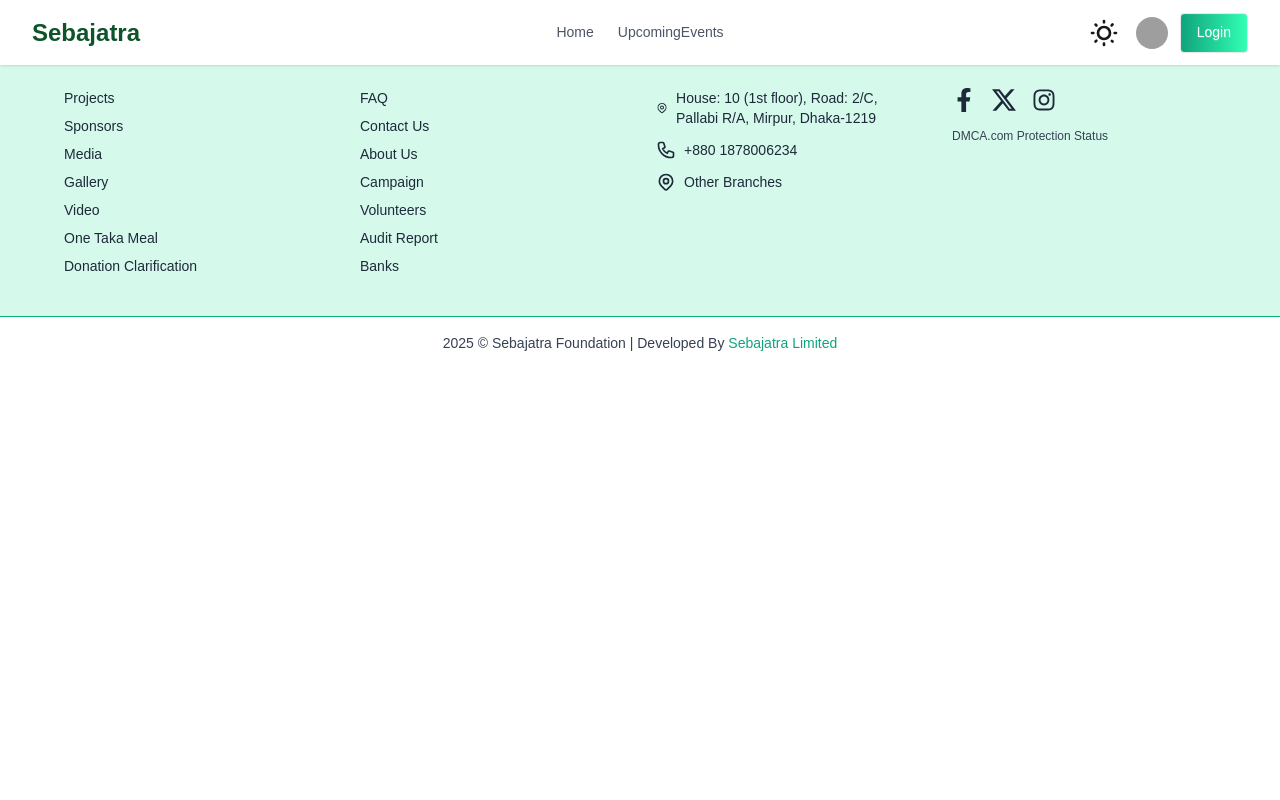
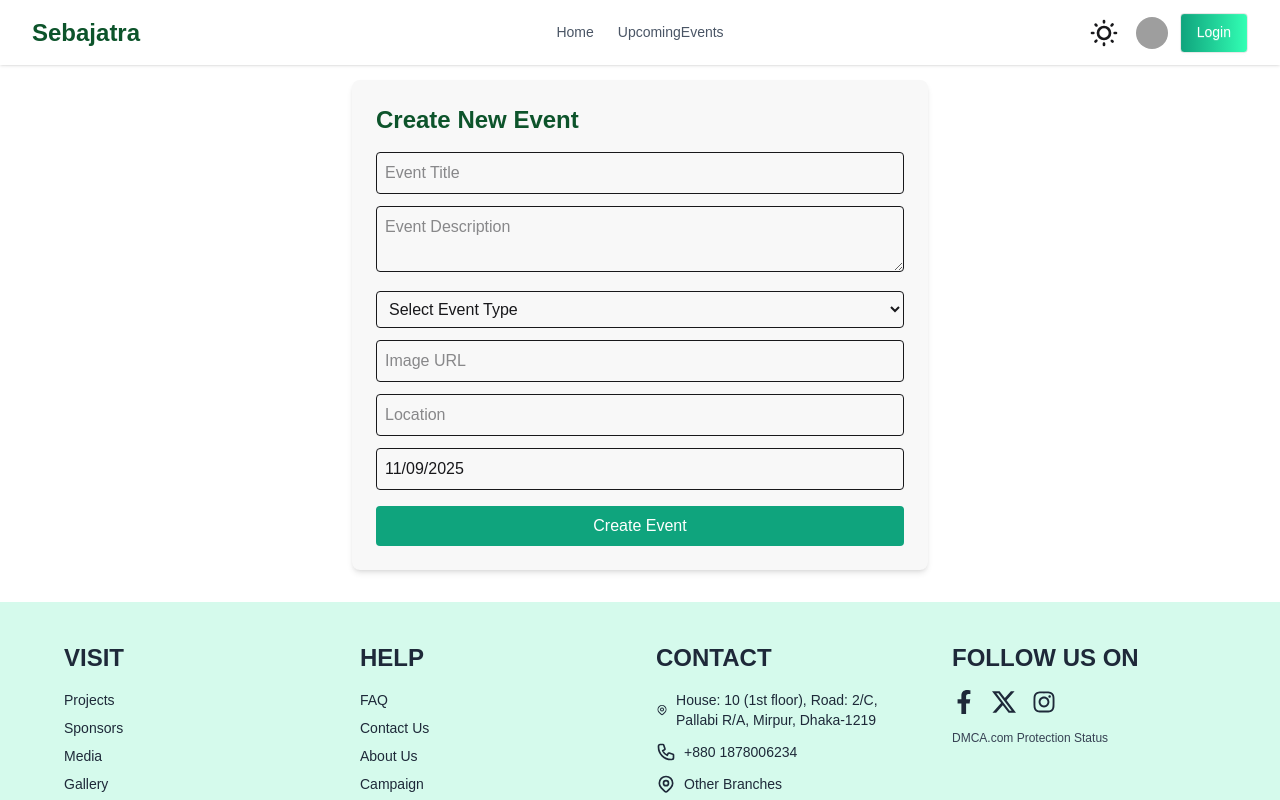
Before and after one commit to DishanSaha/my-assignment-10, a React (Vite) app: page /create-event in a window 1280 px wide. Shown: the top 800 px of the page. Built offline with nearby package versions, Linux system fonts and the light colour scheme; grey boxes are pictures that could not be loaded; a web font is replaced by a local one.

Commit message:
createEventpage completed

```diff
--- a/src/pages/CreateEvent.jsx
+++ b/src/pages/CreateEvent.jsx
@@ -1,7 +1,115 @@
-import React from 'react'
+import React, { useState } from 'react'
+import DatePicker from 'react-datepicker';
+import { useNavigate } from 'react-router';
+import Swal from 'sweetalert2';
 
 export default function CreateEvent() {
+
+  const navigate = useNavigate()
+
+  const [title, setTitle] = useState("");
+  const [description, setDescription] = useState("");
+  const [type, setType] = useState("");
+  const [image, setImage] = useState("");
+  const [location, setLocation] = useState("");
+  const [date, setDate] = useState(new Date());
+
+  const handleSubmit = (e) => {
+    e.preventDefault();
+
+    if (!title || !description || !type || !image || !location || !date) {
+      Swal.fire({
+        icon: "warning",
+        title: "Missing Fields",
+        text: "Please fill out all required fields.",
+      });
+      return;
+    }
+
+    if (date < new Date()) {
+      Swal.fire({
+        icon: "error",
+        title: "Invalid Date",
+        text: "Event date must be in the future.",
+      });
+      return;
+    }
+
+
+    Swal.fire({
+      icon: "success",
+      title: "Event Created!",
+      text: "Redirecting to Upcoming Events...",
+      timer: 2000,
+      showConfirmButton: false,
+    });
+    setTimeout(() => navigate("/upcoming-events"), 2000);
+  };
+
+
+
+
   return (
-    <div>CreateEvent</div>
+    <div>
+      <form onSubmit={handleSubmit} className="mt-20 max-w-xl mx-auto p-6 bg-base-200 rounded-lg shadow-md mb-8">
+        <h2 className="text-2xl font-semibold mb-4 text-green-900">Create New Event</h2>
+
+        <input
+          type="text"
+          placeholder="Event Title"
+          value={title}
+          onChange={(e) => setTitle(e.target.value)}
+          className="w-full border p-2 rounded mb-3"
+        />
+
+        <textarea
+          placeholder="Event Description"
+          value={description}
+          onChange={(e) => setDescription(e.target.value)}
+          className="w-full border p-2 rounded mb-3"
+        />
+
+        <select
+          value={type}
+          onChange={(e) => setType(e.target.value)}
+          className="w-full border p-2 rounded mb-3"
+        >
+          <option value="">Select Event Type</option>
+          <option value="Cleanup">Cleanup</option>
+          <option value="Plantation">Plantation</option>
+          <option value="Donation">Donation</option>
+        </select>
+
+        <input
+          type="text"
+          placeholder="Image URL"
+          value={image}
+          onChange={(e) => setImage(e.target.value)}
+          className="w-full border p-2 rounded mb-3"
+        />
+
+        <input
+          type="text"
+          placeholder="Location"
+          value={location}
+          onChange={(e) => setLocation(e.target.value)}
+          className="w-full border p-2 rounded mb-3"
+        />
+
+        <DatePicker
+          selected={date}
+          onChange={(d) => setDate(d)}
+          className="w-full border p-2 rounded mb-4"
+          placeholderText="Select Event Date"
+        />
+
+        <button
+          type="submit"
+          className="w-full font-medium bg-[#0fa47d] text-white py-2 rounded hover:bg-green-700"
+        >
+          Create Event
+        </button>
+      </form>
+    </div>
   )
 }
--- a/src/pages/EventDetails.jsx
+++ b/src/pages/EventDetails.jsx
@@ -1,7 +1,8 @@
-import { useLoaderData, useParams } from "react-router";
+import { Link, useLoaderData, useParams } from "react-router";
 import { format } from "date-fns";
 import { useEffect, useRef } from "react";
 import gsap from "gsap";
+
 
 export default function EventDetails() {
 
@@ -24,6 +25,8 @@ export default function EventDetails() {
   }, []);
 
 
+
+
   return (
     <div ref={containerRef} className="max-w-4xl mt-20 mb-8 shadow-lg mx-auto bg-base-200 py-10 px-6 sm:px-4">
       <img
@@ -42,9 +45,9 @@ export default function EventDetails() {
       <p className="mt-4 text-gray-700 leading-relaxed">{singleData.description}</p>
 
       <div className="mt-6">
-        <button className="px-6 py-2 w-full font-medium bg-[#0fa47d] text-white rounded hover:bg-green-700">
+        <Link to="/create-event" className="px-6 py-2 w-full font-medium bg-[#0fa47d] text-white rounded hover:bg-green-700">
           Join Event
-        </button>
+        </Link>
       </div>
     </div>
   );
--- a/src/router/Routes.jsx
+++ b/src/router/Routes.jsx
@@ -35,9 +35,9 @@ const router = createBrowserRouter([
       {
         path: "/create-event",
         element:
-          <PrivateRoute>
+
             <CreateEvent />
-          </PrivateRoute>
+
       },
 
       {
```
